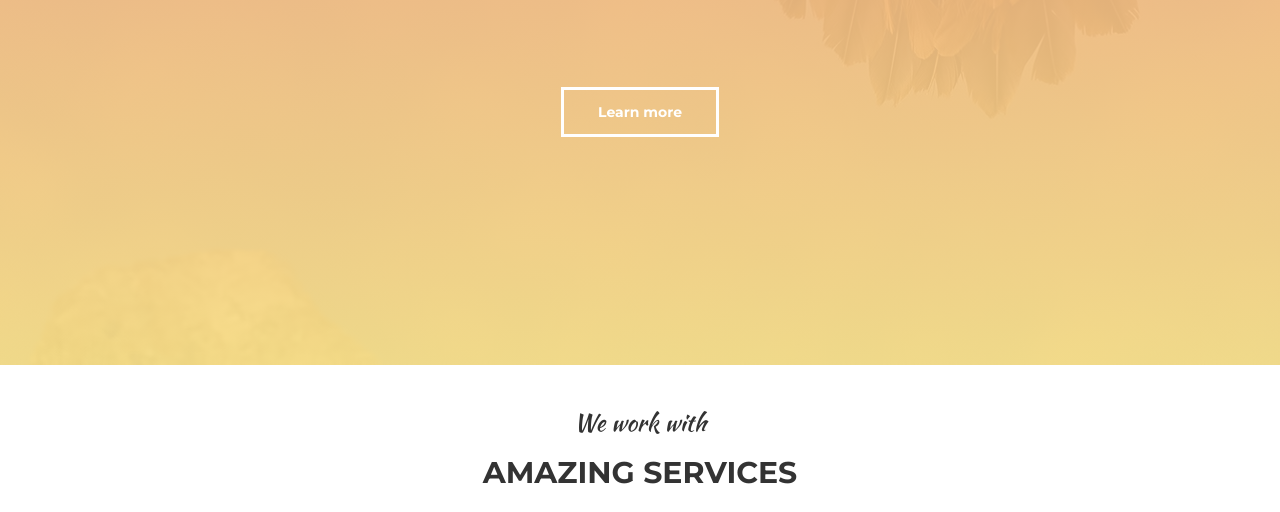
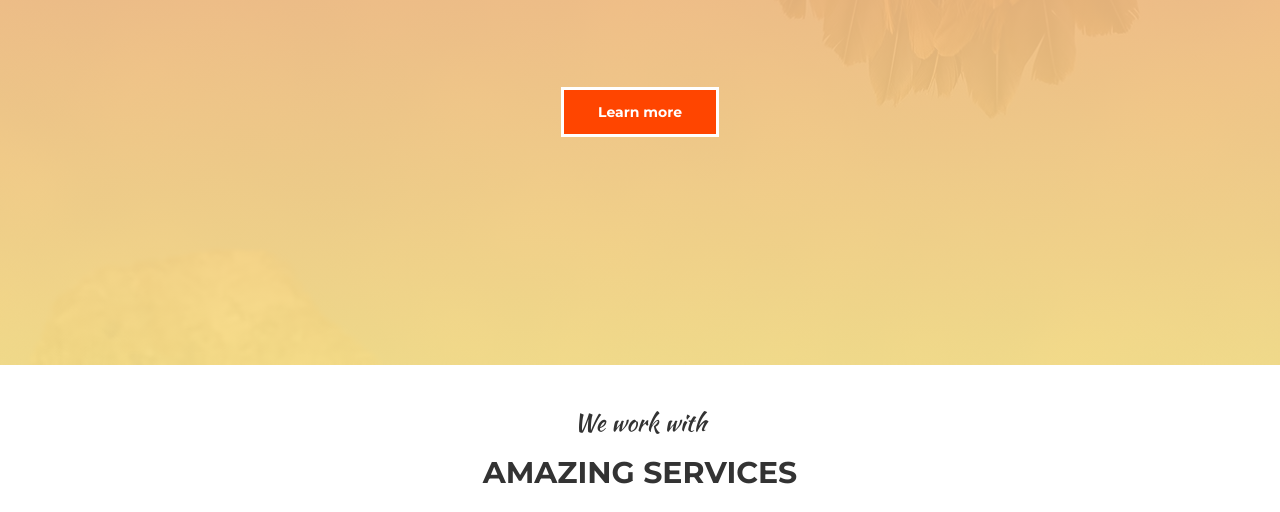
Before and after one commit to MrAndrew271988/homework-10, a website: page src/index.html in a window 1280 px wide. In both pictures the pointer is over the link "Learn more". Shown: the part 773-1285 px from the top of the page. Drawn offline with Linux system fonts and the light colour scheme.

Commit message:
added new css file

```diff
--- a/src/css/style.css
+++ b/src/css/style.css
@@ -167,6 +167,12 @@ img {
   padding: 10px 28px;
   width: 158px;
   border: 3px solid #ffffff;
+  transition: background-color 2s linear;
+}
+
+.hero__button:hover,
+.hero__button:focus {
+  background-color: #FF4500;
 }
 
 /* Section Services */
```
